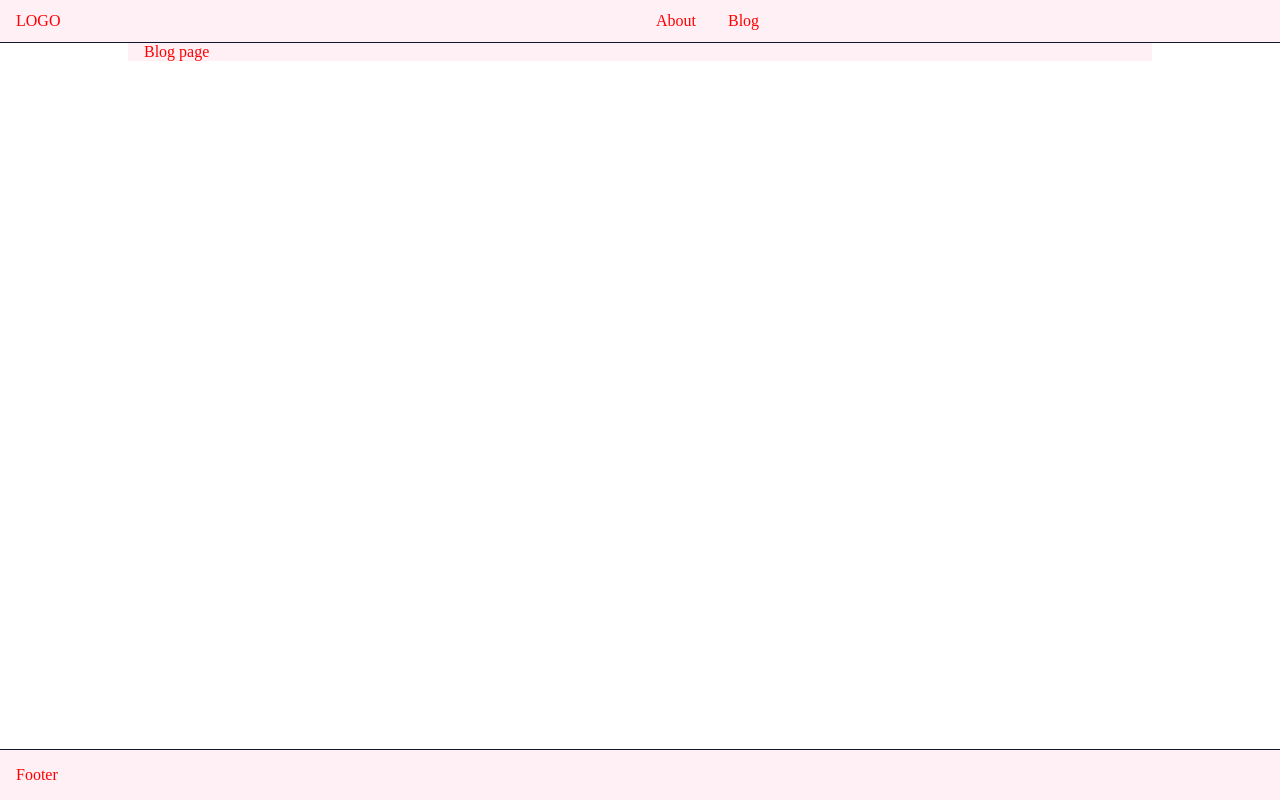
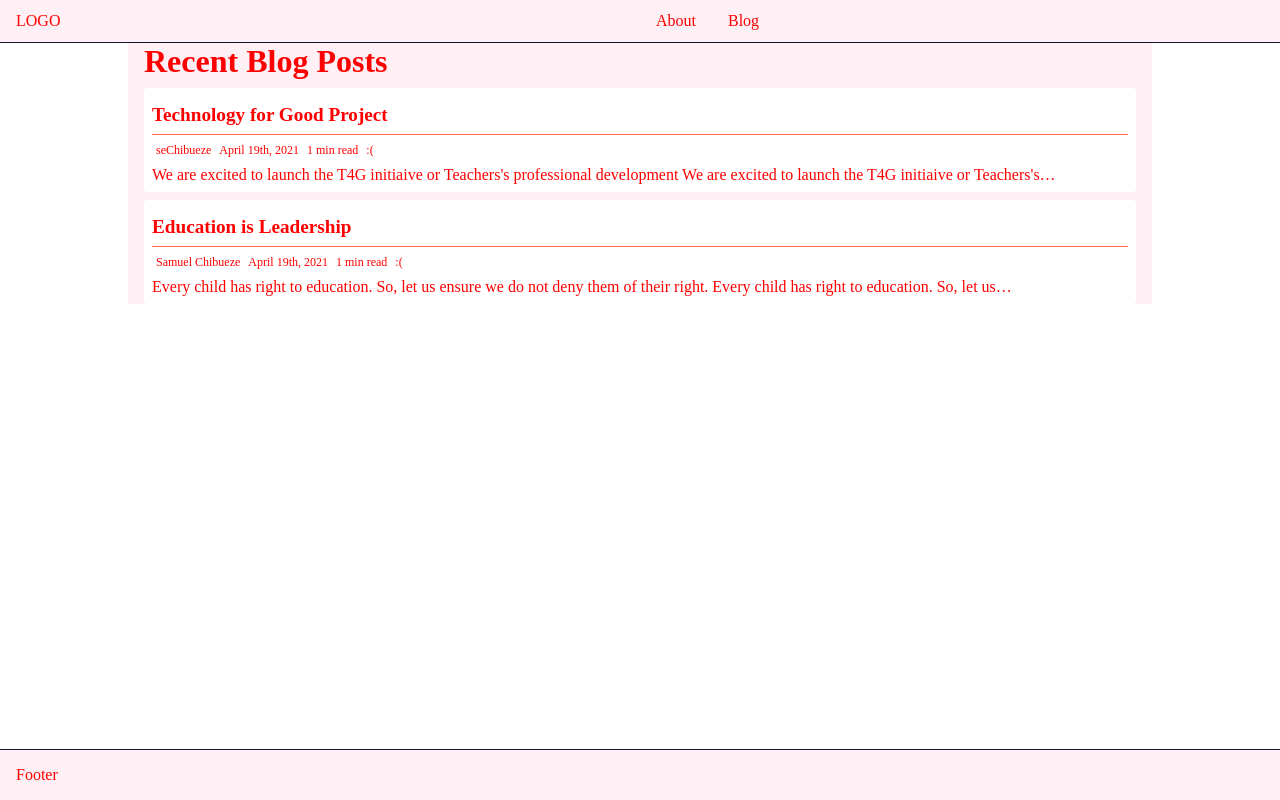
Before and after one commit to sechibueze/foodly-gatsby-project, a Gatsby site: page /blog in a window 1280 px wide. Built offline with nearby package versions, Linux system fonts and the light colour scheme; Gatsby itself is replaced by a stand-in of ours.

Commit message:
Display List of posts from Markdown files
- added to posts in a markdown format with frontmatter
- styled the post/blog page using sass
- queried mnd displayed arkdown posts in blog page

```diff
--- a/gatsby-config.js
+++ b/gatsby-config.js
@@ -5,32 +5,14 @@ module.exports = {
     author: `@gsechibueze`,
   },
   plugins: [
-    `gatsby-plugin-react-helmet`,
-    `gatsby-plugin-image`,
     {
       resolve: `gatsby-source-filesystem`,
       options: {
-        name: `images`,
-        path: `${__dirname}/src/images`,
+        name: `src`,
+        path: `${__dirname}/src/`,
       },
     },
-    `gatsby-transformer-sharp`,
-    `gatsby-plugin-sharp`,
-    {
-      resolve: `gatsby-plugin-manifest`,
-      options: {
-        name: `gatsby-starter-default`,
-        short_name: `starter`,
-        start_url: `/`,
-        background_color: `#663399`,
-        theme_color: `#663399`,
-        display: `minimal-ui`,
-        icon: `src/images/gatsby-icon.png`, // This path is relative to the root of the site.
-      },
-    },
-    `gatsby-plugin-gatsby-cloud`,
-    // this (optional) plugin enables Progressive Web App + Offline functionality
-    // To learn more, visit: https://gatsby.dev/offline
-    // `gatsby-plugin-offline`,
+    `gatsby-transformer-remark`,
+    `gatsby-plugin-sass`,
   ],
 }
--- a/package.json
+++ b/package.json
@@ -11,9 +11,12 @@
     "gatsby-plugin-manifest": "^3.2.0",
     "gatsby-plugin-offline": "^4.2.0",
     "gatsby-plugin-react-helmet": "^4.2.0",
+    "gatsby-plugin-sass": "^4.3.0",
     "gatsby-plugin-sharp": "^3.2.1",
     "gatsby-source-filesystem": "^3.2.0",
+    "gatsby-transformer-remark": "^4.0.0",
     "gatsby-transformer-sharp": "^3.2.0",
+    "node-sass": "^5.0.0",
     "prop-types": "^15.7.2",
     "react": "^17.0.1",
     "react-dom": "^17.0.1",
--- a/src/components/Navbar/index.js
+++ b/src/components/Navbar/index.js
@@ -1,7 +1,6 @@
 import React from "react"
 import { Link } from "gatsby"
 import * as navbarStyles from "./navbar.module.css"
-console.log("navbarStyles", navbarStyles)
 const Navbar = () => (
   <nav className={navbarStyles.navbar}>
     <Link to="/" className="logo-wrapper">
--- /dev/null
+++ b/src/data/posts/dev.md
@@ -0,0 +1,15 @@
+---
+title: Technology for Good Project
+author: seChibueze
+date: April 19th, 2021
+published: false
+---
+
+We are excited to launch the T4G initiaive or Teachers's professional development
+We are excited to launch the T4G initiaive or Teachers's professional development
+We are excited to launch the T4G initiaive or Teachers's professional development
+
+## Problems of Education
+
+- Poor Infrastructure
+- Poor Teachers's pc
--- /dev/null
+++ b/src/data/posts/education.md
@@ -0,0 +1,15 @@
+---
+title: Education is Leadership
+author: Samuel Chibueze
+date: April 19th, 2021
+published: true
+---
+
+Every child has right to education. So, let us ensure we do not deny them of their right.
+Every child has right to education. So, let us ensure we do not deny them of their right.
+Every child has right to education. So, let us ensure we do not deny them of their right.
+
+## Problems of Education
+
+- Poor Infrastructure
+- Poor Teachers's professional development
--- a/src/pages/blog.js
+++ b/src/pages/blog.js
@@ -1,10 +1,54 @@
 import React from "react"
+import { graphql, useStaticQuery } from "gatsby"
 import Layout from "../components/Layout"
 
+import "../styles/pages/blog.scss"
+const GET_POSTS_QUERY = graphql`
+  query posts {
+    allMarkdownRemark {
+      nodes {
+        excerpt(format: PLAIN, pruneLength: 140, truncate: true)
+        id
+        frontmatter {
+          title
+          author
+          date
+          published
+        }
+        timeToRead
+      }
+    }
+  }
+`
 const Blog = () => {
+  const data = useStaticQuery(GET_POSTS_QUERY)
   return (
     <Layout>
-      <div>Blog page</div>
+      <h1>Recent Blog Posts</h1>
+      {data.allMarkdownRemark.nodes.map(post => {
+        const {
+          id,
+          timeToRead,
+          excerpt,
+          frontmatter: { title, author, date },
+          published,
+        } = post
+        return (
+          <div key={id} className="post-card">
+            <h3 className="post-title"> {title} </h3>
+            <div className="post-info">
+              <span> {author} </span>
+              <span> {date} </span>
+              <span>
+                {" "}
+                {timeToRead} {`${timeToRead < 2 ? "min read" : "mins read"}`}{" "}
+              </span>
+              <span> {published ? ":)" : ":("} </span>
+            </div>
+            <article> {excerpt} </article>
+          </div>
+        )
+      })}
     </Layout>
   )
 }
--- /dev/null
+++ b/src/styles/pages/blog.scss
@@ -0,0 +1,27 @@
+.post-card {
+  background-color: white;
+  color: rgb(19, 17, 16);
+  padding: 0.5rem;
+  border-radius: 0.25rem;
+  margin: 0.5rem auto;
+  text-align: left;
+
+  .post-title {
+    font-size: 1.2rem;
+    font-weight: bolder;
+    border-bottom: 1px solid tomato;
+    padding: 0.5rem 0rem;
+  }
+
+  .post-info {
+    display: flex;
+    flex-direction: row;
+    justify-content: flex-start;
+    align-items: center;
+    font-size: 0.75rem;
+    & > span {
+      text-align: center;
+      padding: 0.5rem 0.25rem;
+    }
+  }
+}
```
Also changed, not shown: src/styles/global.scss (added), 1 other file.
